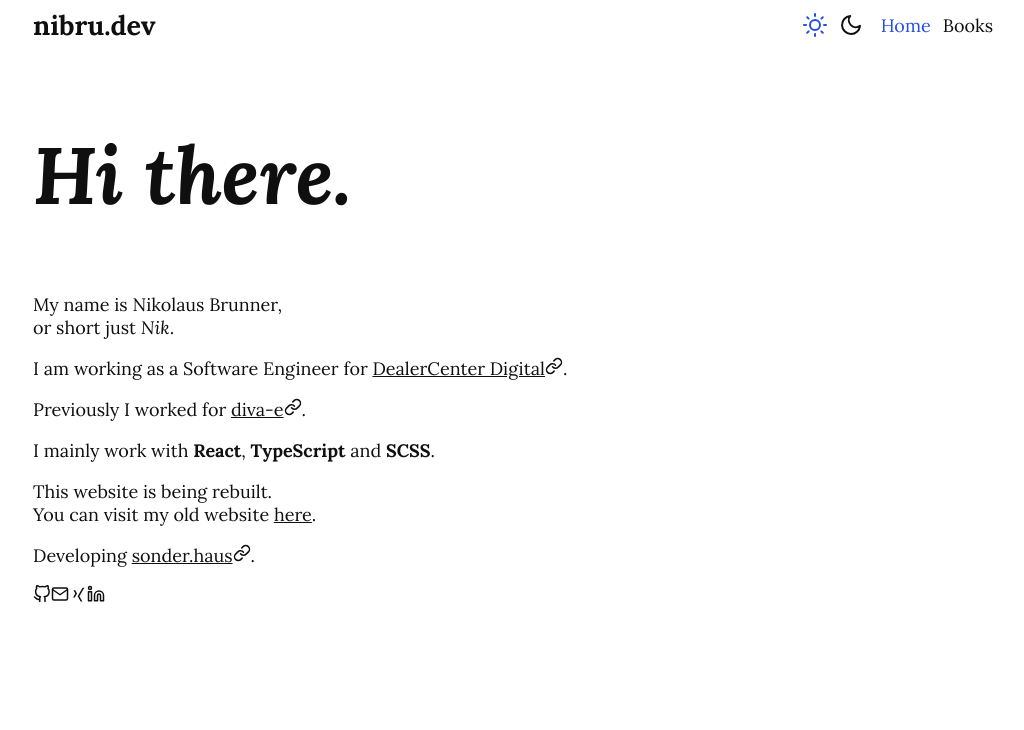
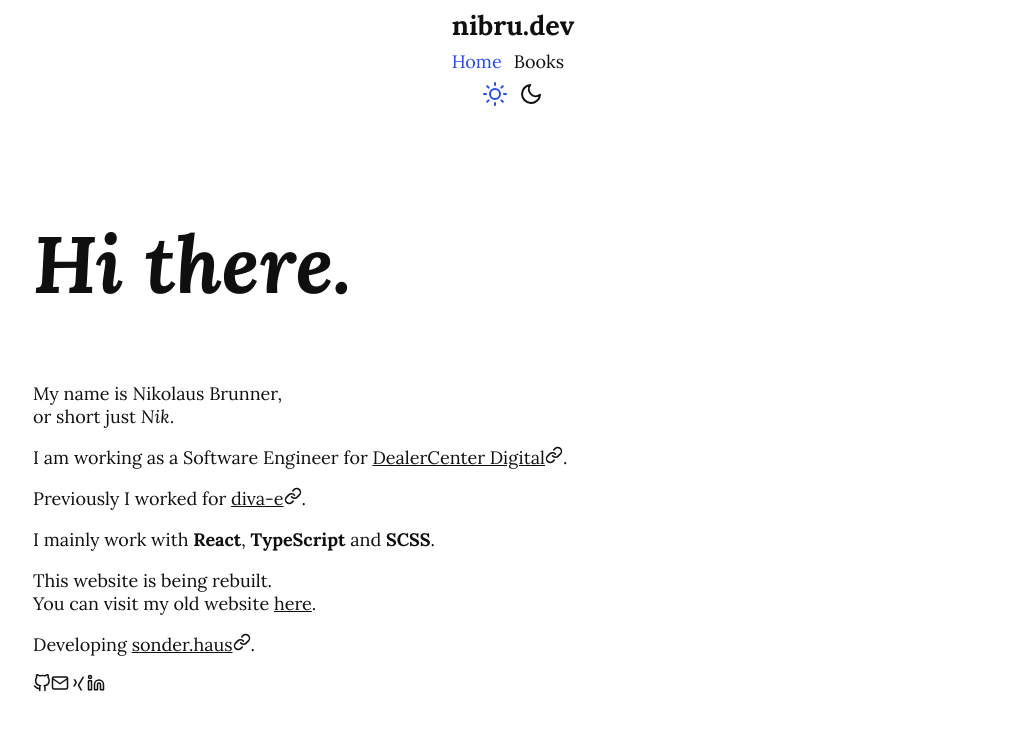
Before and after one commit to nikbrunner/nibru.dev, a Next.js app: page / in a window 1280 px wide. Shown: the top 730 px of the page, without its empty margins (127-1151 px from the left). Built offline with nearby package versions, Linux system fonts and the light colour scheme.

Commit message:
Styling improvents

```diff
--- a/components/layout/Nav.tsx
+++ b/components/layout/Nav.tsx
@@ -8,6 +8,8 @@ import { mq } from "@style/config/media-queries";
 import { margin } from "@style/mixins/spacing";
 import { space } from "@style/config/space";
 import { flex } from "@style/mixins/layout";
+import { border } from "@style/mixins/border";
+import { colors } from "@style/config/colors";
 
 interface IProps {
   title: string;
@@ -19,23 +21,24 @@ export const SNav = styled.nav`
     justifyContent: "center",
     alignContent: "center"
   })}
+  ${margin.bottom.xl}
 
-  ${mq.m} {
+  .title {
+    ${margin.top.zero}
+    ${margin.bottom.s}
+  }
+
+  .nav-links {
     ${flex({
       flexflow: "row nowrap",
-      justifyContent: "space-between",
-      alignContent: "center"
+      gap: space.m
     })}
+    ${margin.bottom.s}
   }
 
-  .title {
-    ${margin.zero}
-  }
-
-  .controls,
-  .theme-buttons,
-  .nav-links {
+  .controls {
     ${flex({
+      flexflow: "column nowrap",
       justifyContent: "center",
       alignItems: "center",
       gap: space.m
@@ -44,18 +47,18 @@ export const SNav = styled.nav`
 `;
 
 export const Nav = ({ title = "nibru.dev" }: IProps): JSX.Element => (
-  <Container>
-    <SNav>
+  <SNav>
+    <Container>
       <h1 className="title">{title}</h1>
 
-      <div className="controls">
+      <div className="nav-links">
+        <NavLink href="/">Home</NavLink>
+        <NavLink href="/books">Books</NavLink>
+      </div>
+
+      <div className="theme-toggle">
         <ThemeToggle />
-
-        <div className="nav-links">
-          <NavLink href="/">Home</NavLink>
-          <NavLink href="/books">Books</NavLink>
-        </div>
       </div>
-    </SNav>
-  </Container>
+    </Container>
+  </SNav>
 );
--- a/components/layout/Page.tsx
+++ b/components/layout/Page.tsx
@@ -16,7 +16,7 @@ interface IProps extends IGenericProps {
 
 const SPage = styled.main`
   .content {
-    ${padding.l}
+    ${padding.top.l}
   }
 `;
 
```
Also changed, not shown: components/books/BookDetailTitle.tsx (+14 -6 lines).
